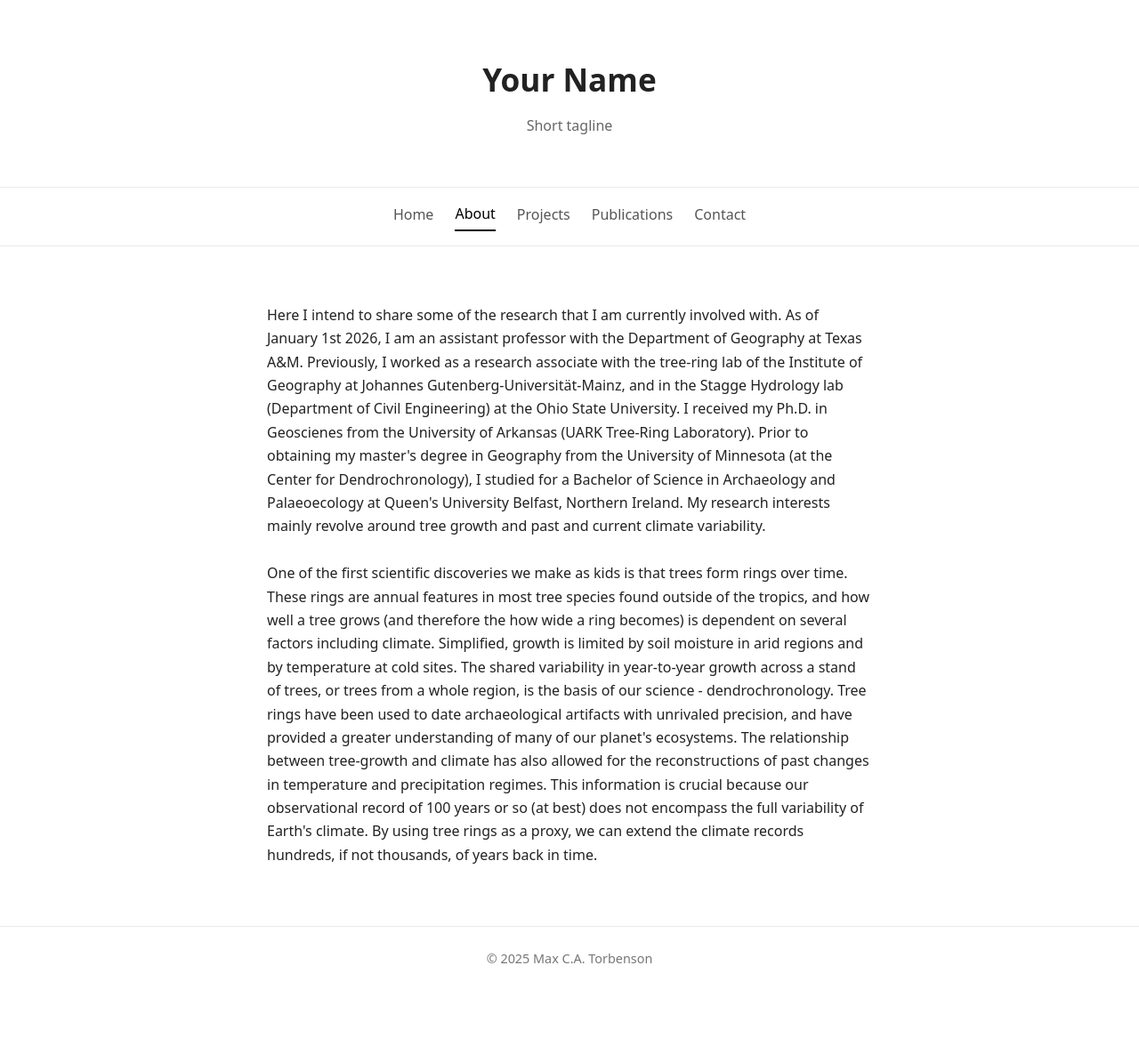
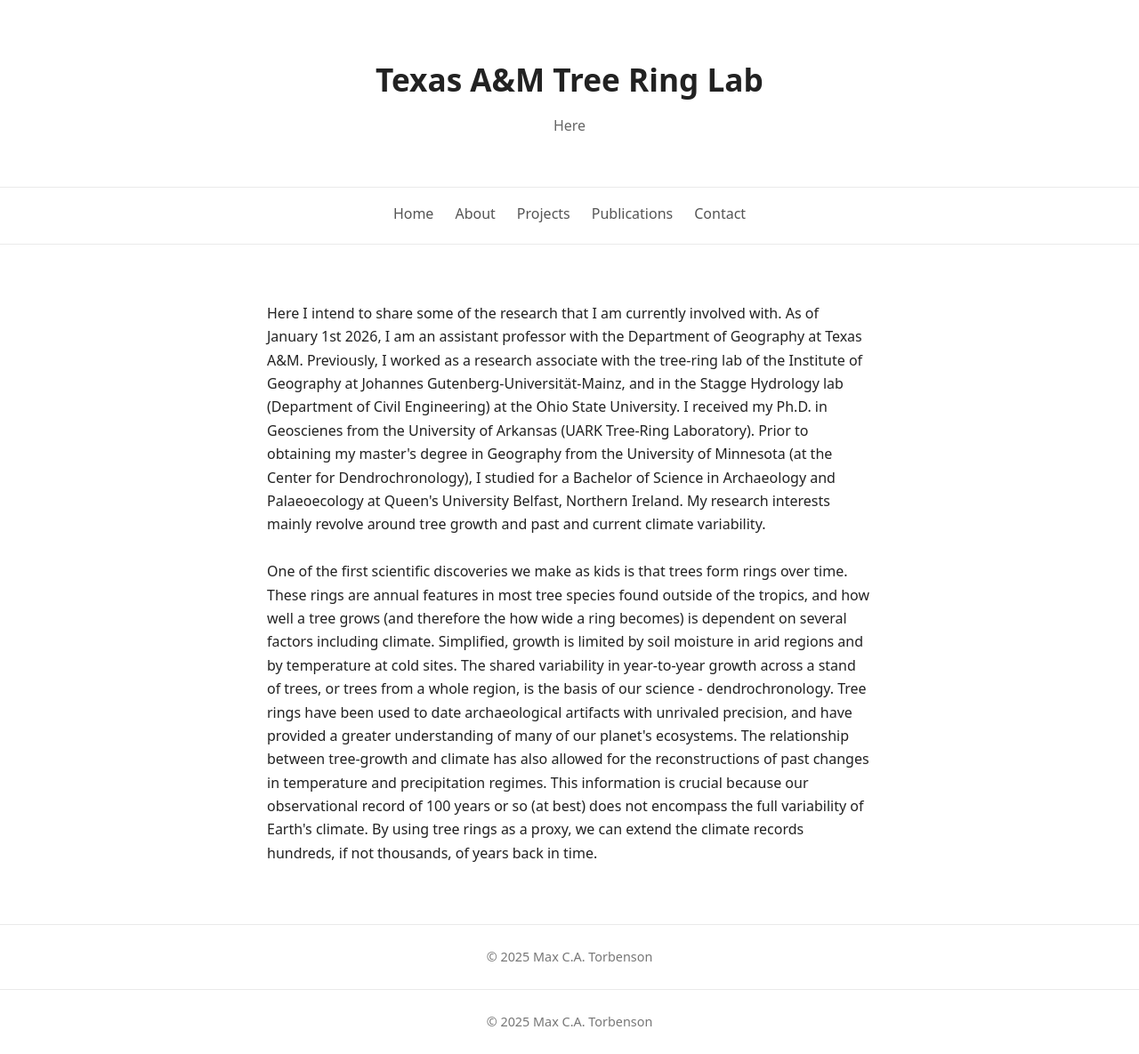
Before and after one commit to mcatorbenson/mcatorbenson.github.io, a Jekyll site: the page built from about.html, in a window 1280 px wide. Shown: the whole page at 89% size. Built offline with Jekyll 4.4.1, drawn with Linux system fonts in a browser that asks for light colours; before the commit the page ends 1114 px from its top, so only the background shows below that.

Commit message:
Update about.html

```diff
--- a/about.html
+++ b/about.html
@@ -1,30 +1,8 @@
+---
+layout: default
+title: About
+---
 
-<!DOCTYPE html>
-<html lang="en">
-<div class="site-header">
-  <header>
-    <h1>Your Name</h1>
-    <p>Short tagline</p>
-  </header>
-
-  <nav>
-    <a href="index.html">Home</a>
-    <a href="about.html" class="active">About</a>
-    <a href="projects.html">Projects</a>
-    <a href="publications.html">Publications</a>
-    <a href="contact.html">Contact</a>
-  </nav>
-</div>
-
-  <head>
-  <meta charset="UTF-8">
-  <title>Your Name – About</title>
-  <link rel="stylesheet" href="css/style.css">
-</head>
-<body>
-
-
-<main>
   <p>Here I intend to share some of the research that I am currently involved with. As of January 1st 2026, I am an assistant professor with the Department of Geography at Texas A&M. Previously, I worked as a research associate with the tree-ring lab of the Institute of Geography at Johannes Gutenberg-Universität-Mainz, and in the Stagge Hydrology lab (Department of Civil Engineering) at the Ohio State University. I received my Ph.D. in Geoscienes from the University of Arkansas (UARK Tree-Ring Laboratory). Prior to obtaining my master's degree in Geography from the University of Minnesota (at the Center for Dendrochronology), I studied for a Bachelor of Science in Archaeology and Palaeoecology at Queen's University Belfast, Northern Ireland. My research interests mainly revolve around tree growth and past and current climate variability.
  <br>
 <br>One of the first scientific discoveries we make as kids is that trees form rings over time. These rings are annual features in most tree species found outside of the tropics, and how well a tree grows (and therefore the how wide a ring becomes) is dependent on several factors including climate. Simplified, growth is limited by soil moisture in arid regions and by temperature at cold sites. The shared variability in year-to-year growth across a stand of trees, or trees from a whole region, is the basis of our science - dendrochronology. Tree rings have been used to date archaeological artifacts with unrivaled precision, and have provided a greater understanding of many of our planet's ecosystems. The relationship between tree-growth and climate has also allowed for the reconstructions of past changes in temperature and precipitation regimes. This information is crucial because our observational record of 100 years or so (at best) does not encompass the full variability of Earth's climate. By using tree rings as a proxy, we can extend the climate records hundreds, if not thousands, of years back in time.</p>
@@ -33,6 +11,3 @@
 <footer>
   © 2025 Max C.A. Torbenson
 </footer>
-
-</body>
-</html>
```
